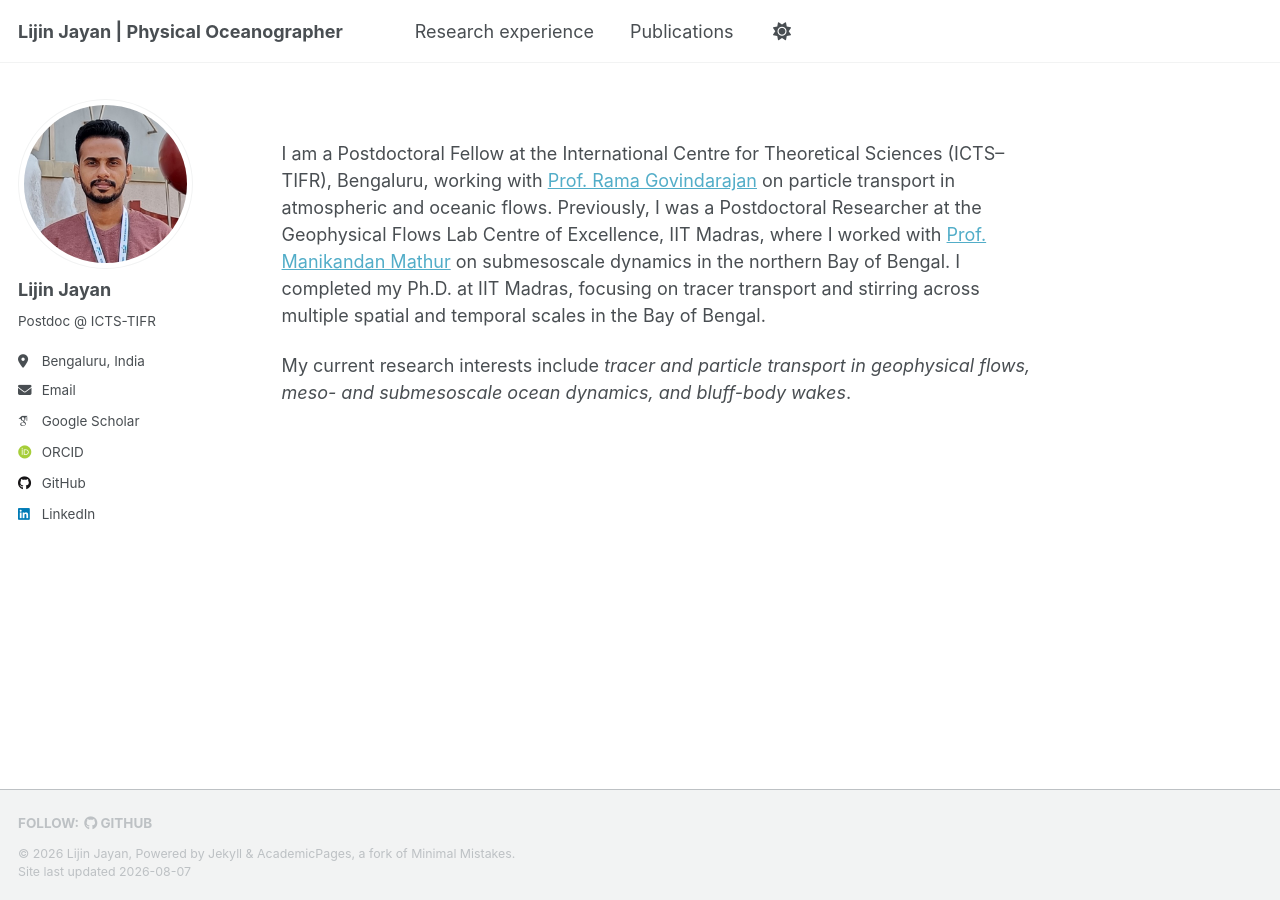
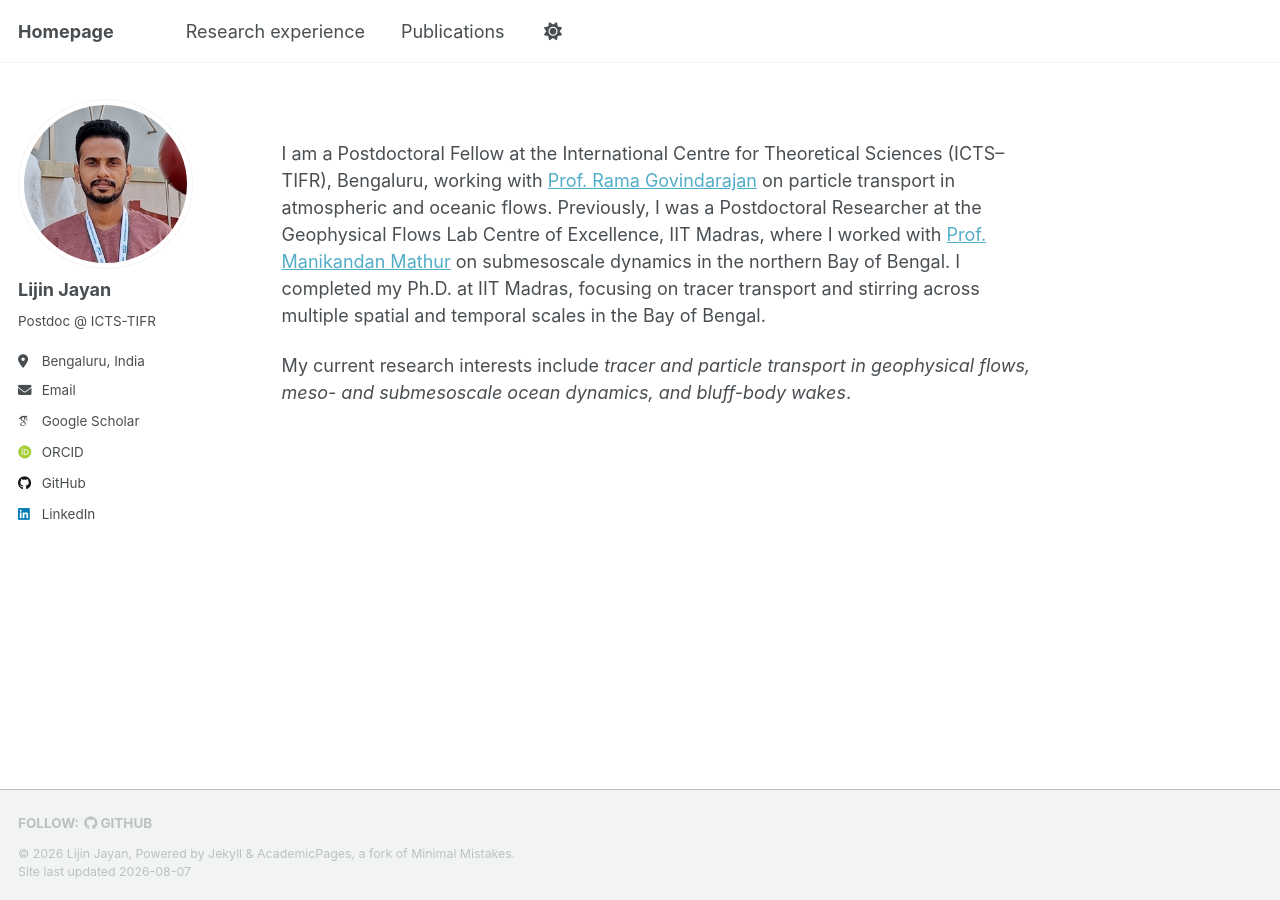
Before and after one commit to ljayan/ljayan.github.io, a Jekyll site: the page built from _pages/about.md, in a window 1280 px wide. Built offline with Jekyll 4.4.1, drawn with Linux system fonts in a browser that asks for light colours; some web fonts are replaced.

Commit message:
Update _config.yml

```diff
--- a/_config.yml
+++ b/_config.yml
@@ -9,7 +9,7 @@
 # Basic Site Settings
 locale                   : "en-US"
 site_theme               : "default" # Currently available options are "default", "air"
-title                    : "Lijin Jayan | Physical Oceanographer"
+title                    : "Homepage"
 title_separator          : "-"
 name                     : &name "Lijin Jayan"
 description              : &description "Personal website of Lijin Jayan, Physical Oceanographer working on submesoscale dynamics, satellite observations, and ocean modeling."   # Update this with a general description of your site, this is the default if not overridden by a page
```
